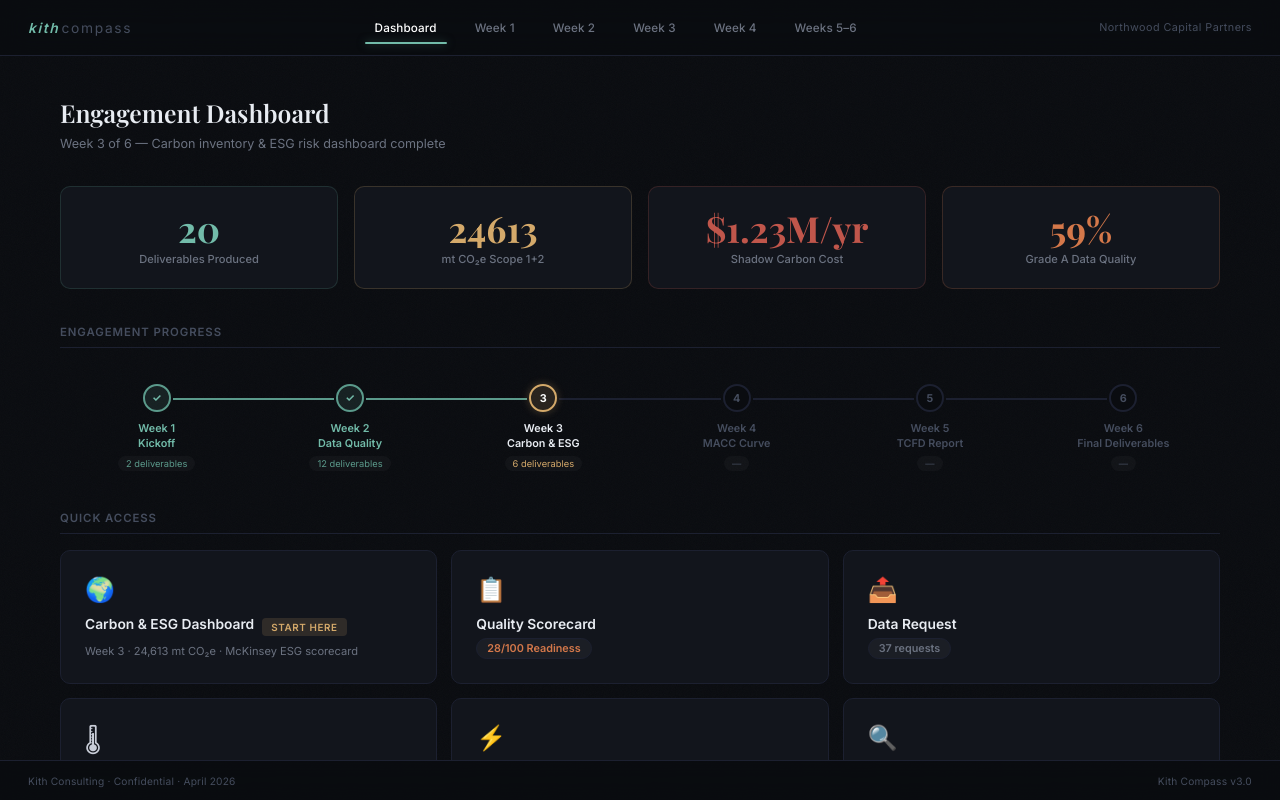
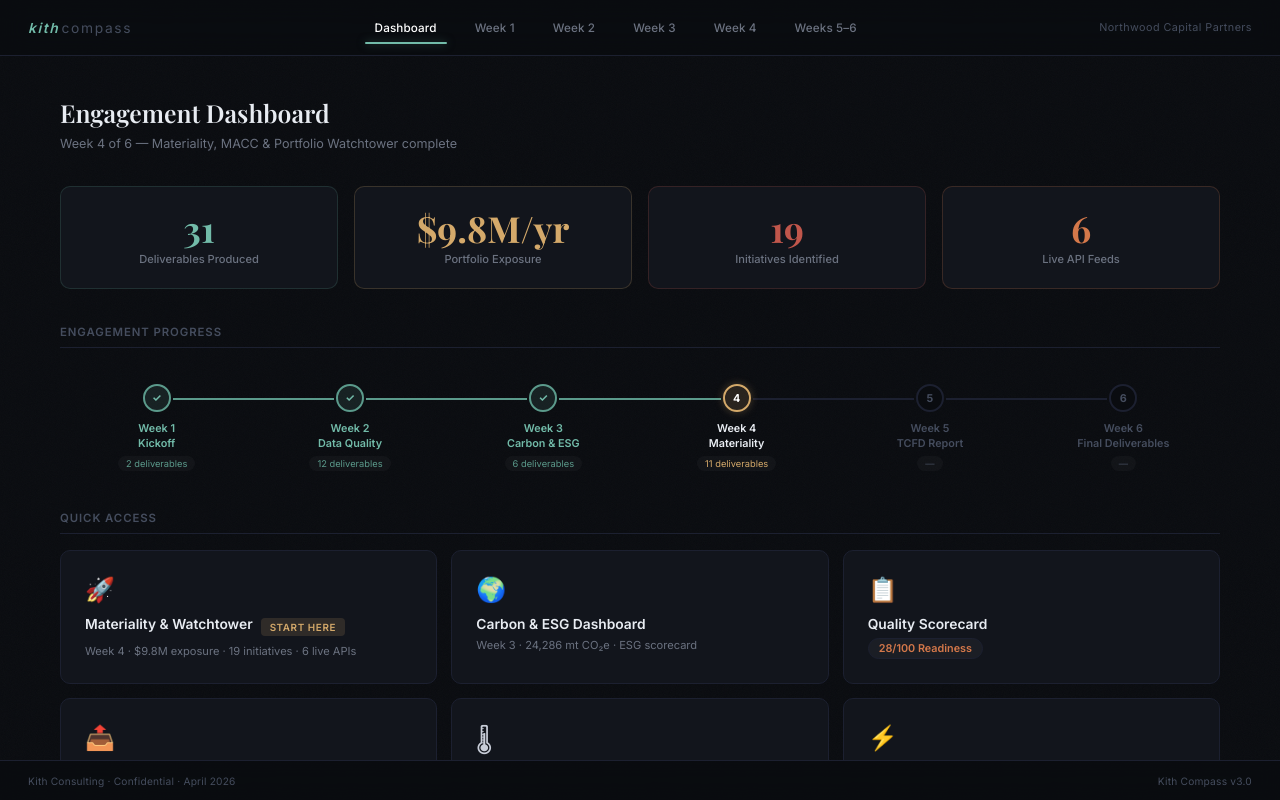
Before and after one commit to parulvyas24/kithconsulting-, a plain HTML site: page index.html in a window 1280 px wide. Drawn offline with nearby package versions, Linux system fonts and the light colour scheme; a web font is replaced by a local one.

Commit message:
Update dashboard for Week 4 — stepper, KPIs, Quick Access
- Dashboard subtitle: Week 4 of 6
- KPI cards: 31 deliverables, $9.8M exposure, 19 initiatives, 6 live APIs
- Stepper: Week 3 completed, Week 4 current with 11 deliverables
- Quick Access: Materiality & Watchtower as top tile with Start Here badge
- Week 3 Carbon dashboard moved to second Quick Access row

Co-Authored-By: Claude Opus 4.6 (1M context) <noreply@anthropic.com>

```diff
--- a/index.html
+++ b/index.html
@@ -516,25 +516,25 @@ h1.section-title {
        ──────────────────────────────────────────────── -->
   <div class="tab-panel active" id="panel-dashboard">
     <h1 class="section-title">Engagement Dashboard</h1>
-    <p class="section-sub">Week 3 of 6 &mdash; Carbon inventory &amp; ESG risk dashboard complete</p>
+    <p class="section-sub">Week 4 of 6 &mdash; Materiality, MACC &amp; Portfolio Watchtower complete</p>
 
     <!-- Stat Cards — 4 in a row -->
     <div class="stats-grid">
       <div class="stat-card accent-teal">
-        <div class="stat-number" data-count="20">0</div>
+        <div class="stat-number" data-count="31">0</div>
         <div class="stat-label">Deliverables Produced</div>
       </div>
       <div class="stat-card accent-gold">
-        <div class="stat-number" data-count="24613">0</div>
-        <div class="stat-label">mt CO&#8322;e Scope 1+2</div>
+        <div class="stat-number" data-count-text="$9.8M/yr">$0</div>
+        <div class="stat-label">Portfolio Exposure</div>
       </div>
       <div class="stat-card accent-red">
-        <div class="stat-number" data-count-text="$1.23M/yr">$0</div>
-        <div class="stat-label">Shadow Carbon Cost</div>
+        <div class="stat-number" data-count="19">0</div>
+        <div class="stat-label">Initiatives Identified</div>
       </div>
       <div class="stat-card accent-orange">
-        <div class="stat-number" data-count="59" data-suffix="%">0%</div>
-        <div class="stat-label">Grade A Data Quality</div>
+        <div class="stat-number" data-count="6">0</div>
+        <div class="stat-label">Live API Feeds</div>
       </div>
     </div>
 
@@ -553,17 +553,17 @@ h1.section-title {
         <div class="step-label">Week 2<br>Data Quality</div>
         <div class="step-chip">12 deliverables</div>
       </div>
-      <div class="step current">
+      <div class="step completed">
         <div class="step-line"></div>
-        <div class="step-dot">3</div>
+        <div class="step-dot">&#10003;</div>
         <div class="step-label">Week 3<br>Carbon &amp; ESG</div>
         <div class="step-chip">6 deliverables</div>
       </div>
-      <div class="step">
+      <div class="step current">
         <div class="step-line"></div>
         <div class="step-dot">4</div>
-        <div class="step-label">Week 4<br>MACC Curve</div>
-        <div class="step-chip">&mdash;</div>
+        <div class="step-label">Week 4<br>Materiality</div>
+        <div class="step-chip">11 deliverables</div>
       </div>
       <div class="step">
         <div class="step-line"></div>
@@ -581,13 +581,18 @@ h1.section-title {
     <!-- Quick Access — 3x2 grid -->
     <div class="section-header">Quick Access</div>
     <div class="quick-grid">
+      <a class="tile" href="./materiality-week4-2026-04-08-v4.html">
+        <div class="tile-icon">&#128640;</div>
+        <div style="display:flex; align-items:center; gap:8px; margin-bottom:6px;">
+          <div class="tile-title">Materiality &amp; Watchtower</div>
+          <span class="badge badge-gold">Start Here</span>
+        </div>
+        <div class="tile-metric">Week 4 &middot; $9.8M exposure &middot; 19 initiatives &middot; 6 live APIs</div>
+      </a>
       <a class="tile" href="./carbon-esg-dashboard-2026-04-06-v4.html">
         <div class="tile-icon">&#127757;</div>
-        <div style="display:flex; align-items:center; gap:8px; margin-bottom:6px;">
-          <div class="tile-title">Carbon &amp; ESG Dashboard</div>
-          <span class="badge badge-gold">Start Here</span>
-        </div>
-        <div class="tile-metric">Week 3 &middot; 24,613 mt CO&#8322;e &middot; McKinsey ESG scorecard</div>
+        <div class="tile-title">Carbon &amp; ESG Dashboard</div>
+        <div class="tile-metric">Week 3 &middot; 24,286 mt CO&#8322;e &middot; ESG scorecard</div>
       </a>
       <a class="tile" href="./quality-assessment-scorecard-2026-03-26-v5.html">
         <div class="tile-icon">&#128203;</div>
```
